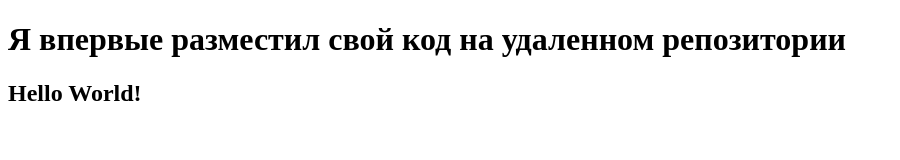
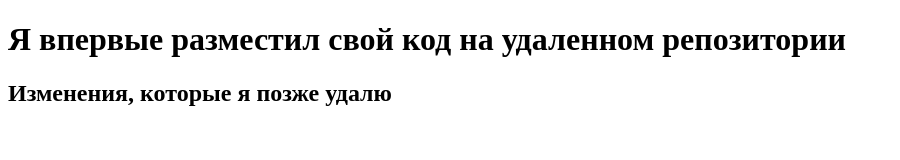
Before and after one commit to TrustJimmy/test_repo, a plain HTML site: page index.html in a window 1280 px wide. Shown: the whole page, without its empty margins (0-900 px from the left). Drawn offline with Linux system fonts and the light colour scheme.

Commit message:
Ошибочный коммит

```diff
--- a/index.html
+++ b/index.html
@@ -7,6 +7,6 @@
 </head>
 <body>
     <h1>Я впервые разместил свой код на удаленном репозитории</h1>
-    <h2>Hello World!</h2>
+    <h2>Изменения, которые я позже удалю</h2>
 </body>
 </html>
```
